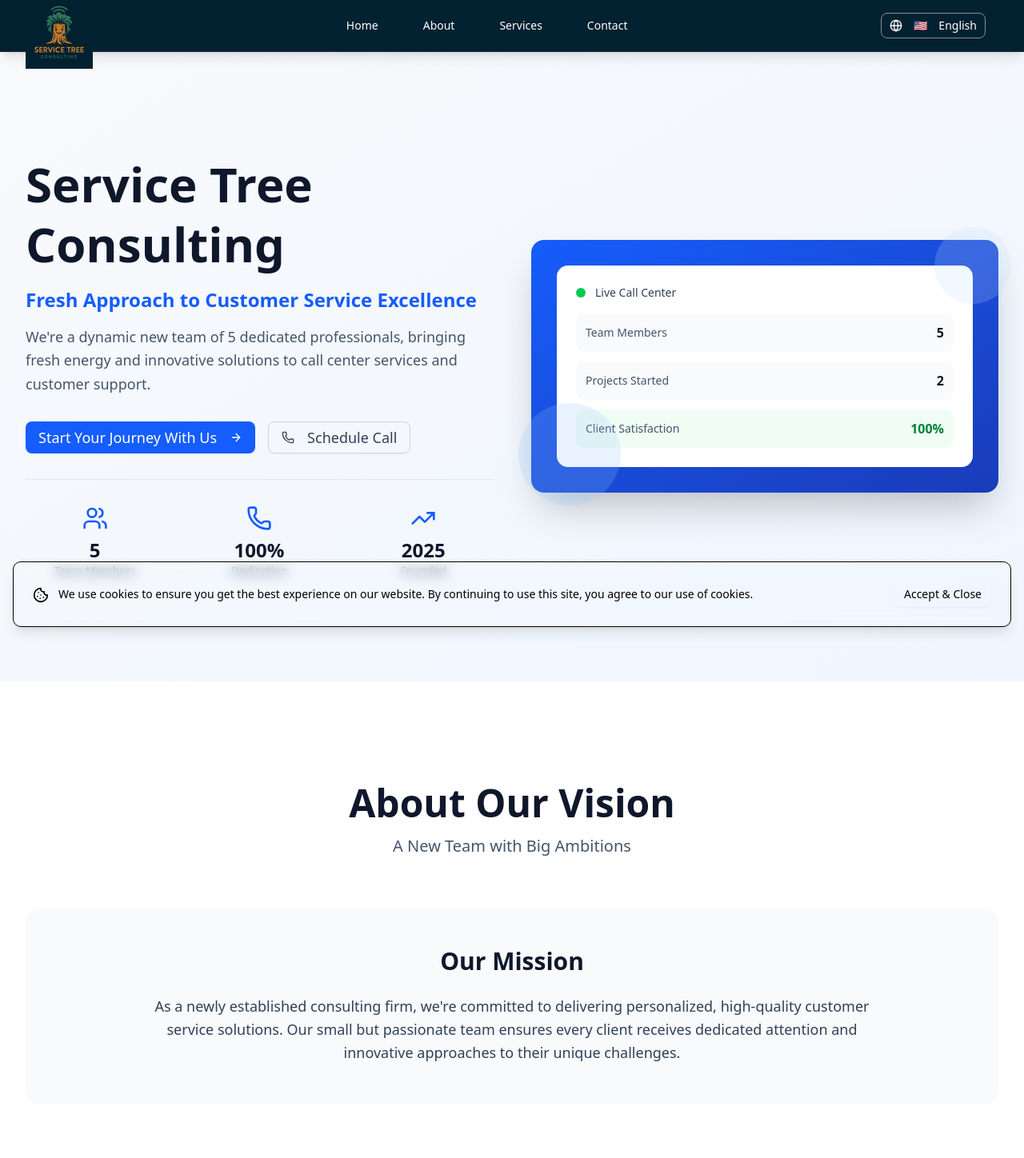
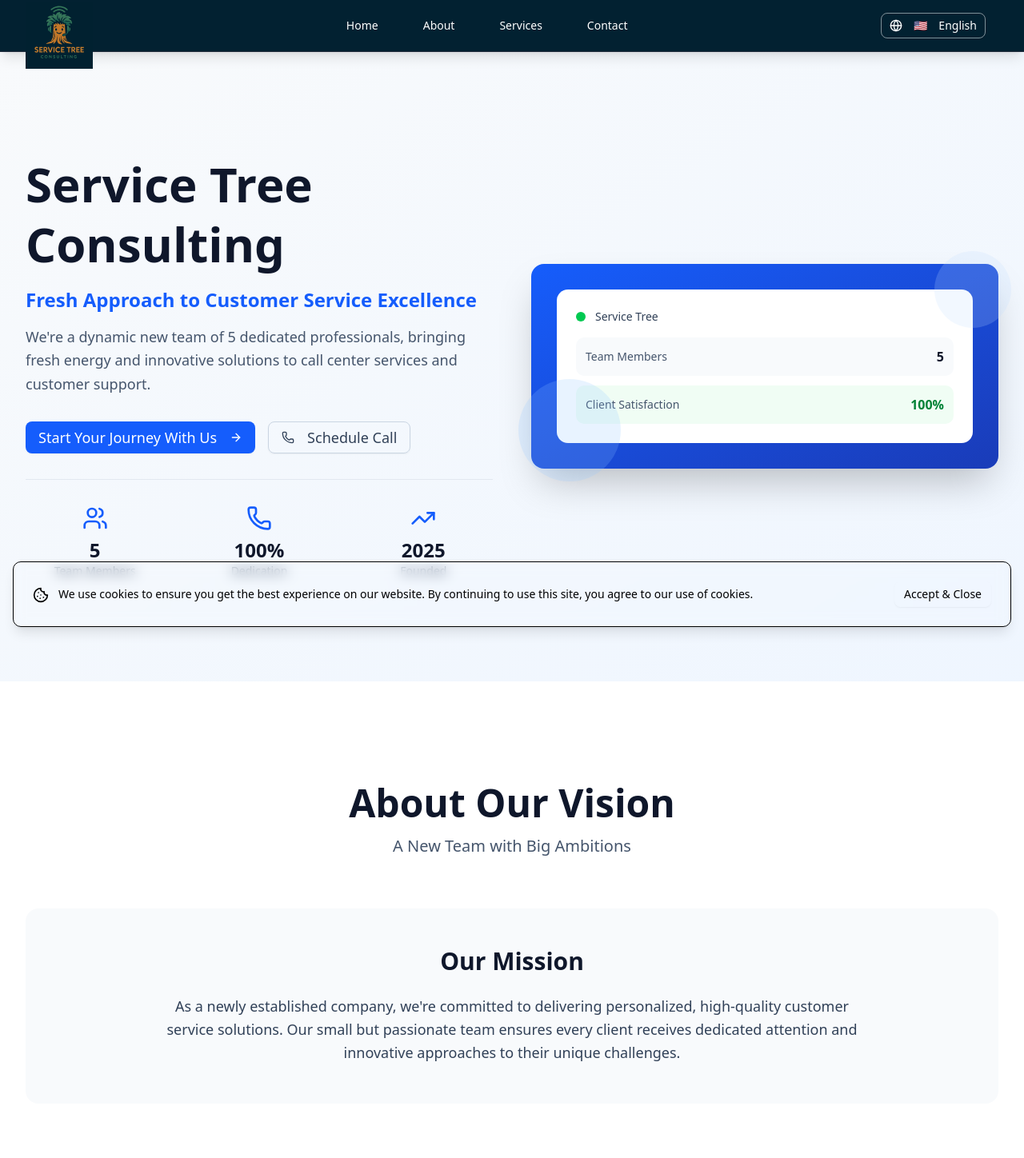
Before and after one commit to Nissmoline/servicetree, a Next.js app: page / in a window 1280 px wide. Shown: the top 1448 px of the page at 80% size. Built offline with nearby package versions, Linux system fonts and the light colour scheme.

Commit message:
Texes fixed, position comment

```diff
--- a/src/components/hero-section.jsx
+++ b/src/components/hero-section.jsx
@@ -98,17 +98,17 @@ export default function HeroSection() {
               <div className="bg-white rounded-xl p-6 space-y-4">
                 <div className="flex items-center space-x-3">
                   <div className="w-3 h-3 bg-green-500 rounded-full"></div>
-                  <span className="text-sm font-medium text-slate-700">Live Call Center</span>
+                  <span className="text-sm font-medium text-slate-700">Service Tree</span>
                 </div>
                 <div className="space-y-3">
                   <div className="flex justify-between items-center p-3 bg-slate-50 rounded-lg">
                     <span className="text-sm text-slate-600">Team Members</span>
                     <span className="font-semibold text-slate-900">5</span>
                   </div>
-                  <div className="flex justify-between items-center p-3 bg-slate-50 rounded-lg">
+                  {/* <div className="flex justify-between items-center p-3 bg-slate-50 rounded-lg">
                     <span className="text-sm text-slate-600">Projects Started</span>
                     <span className="font-semibold text-slate-900">2</span>
-                  </div>
+                  </div> */}
                   <div className="flex justify-between items-center p-3 bg-green-50 rounded-lg">
                     <span className="text-sm text-slate-600">Client Satisfaction</span>
                     <span className="font-semibold text-green-700">100%</span>
--- a/src/components/language-provider.jsx
+++ b/src/components/language-provider.jsx
@@ -23,7 +23,7 @@ const translations = {
     "about.subtitle": "A New Team with Big Ambitions",
     "about.mission.title": "Our Mission",
     "about.mission.text":
-      "As a newly established consulting firm, we're committed to delivering personalized, high-quality customer service solutions. Our small but passionate team ensures every client receives dedicated attention and innovative approaches to their unique challenges.",
+      "As a newly established company, we're committed to delivering personalized, high-quality customer service solutions. Our small but passionate team ensures every client receives dedicated attention and innovative approaches to their unique challenges.",
     "about.services.title": "Our Core Services",
     "about.services.inbound": "Inbound Support",
     "about.services.inbound.desc": "Personalized customer support with a human touch",
@@ -62,7 +62,7 @@ const translations = {
 
     // Footer
     "footer.rights": "© 2025 Service Tree Consulting. Built with passion by our team of 5.",
-    "footer.companyDescription": "A fresh new consulting firm specializing in customer service excellence. Our team of 5 dedicated professionals is ready to help your business grow with personalized attention and innovative solutions.",
+    "footer.companyDescription": "A fresh new Company specializing in customer service excellence. Our team of 5 dedicated professionals is ready to help your business grow with personalized attention and innovative solutions.",
 
     // Cookie Consent
     "cookie.message": "We use cookies to ensure you get the best experience on our website. By continuing to use this site, you agree to our use of cookies.",
@@ -103,7 +103,7 @@ const translations = {
     "hero.title": "Service Tree Consulting",
     "hero.tagline": "Frischer Ansatz für Kundenservice-Exzellenz",
     "hero.description":
-      "Wir sind ein dynamisches neues Team von 5 engagierten Fachkräften, die frische Energie und innovative Lösungen für Call-Center-Services und Kundensupport bringen.",
+      "Wir sind ein dynamisches neues Team von 5 engagierten Fachkräften, die frische Energie und innovative Lösungen für Vertrieb, Call-Center-Services und Kundensupport bringen.",
     "hero.cta": "Starten Sie Ihre Reise mit uns",
 
     // About Section
@@ -111,7 +111,7 @@ const translations = {
     "about.subtitle": "Ein neues Team mit großen Ambitionen",
     "about.mission.title": "Unsere Mission",
     "about.mission.text":
-      "Als neu gegründetes Beratungsunternehmen sind wir verpflichtet, personalisierte, hochwertige Kundenservice-Lösungen zu liefern. Unser kleines aber leidenschaftliches Team sorgt dafür, dass jeder Kunde dedizierte Aufmerksamkeit und innovative Ansätze für seine einzigartigen Herausforderungen erhält.",
+      "Als neu gegründetes Unternehmen sind wir verpflichtet, personalisierte, hochwertige Kundenservice-Lösungen zu liefern. Unser kleines aber leidenschaftliches Team sorgt dafür, dass jeder Kunde dedizierte Aufmerksamkeit und innovative Ansätze für seine einzigartigen Herausforderungen erhält.",
     "about.services.title": "Unsere Kerndienstleistungen",
     "about.services.inbound": "Eingehender Support",
     "about.services.inbound.desc": "Personalisierter Kundensupport mit menschlicher Note",
@@ -149,7 +149,7 @@ const translations = {
 
     // Footer
     "footer.rights": "© 2025 Service Tree Consulting. Mit Leidenschaft von unserem 5-köpfigen Team erstellt.",
-    "footer.companyDescription": "Eine frische neue Beratungsfirma, spezialisiert auf exzellenten Kundenservice. Unser Team von 5 engagierten Fachleuten ist bereit, Ihrem Unternehmen mit persönlicher Betreuung und innovativen Lösungen zum Wachstum zu verhelfen.",
+    "footer.companyDescription": "Eine frisches neues Unternehmen, spezialisiert auf exzellenten Kundenservice. Unser Team von 5 engagierten Fachleuten ist bereit, Ihrem Unternehmen mit persönlicher Betreuung und innovativen Lösungen zum Wachstum zu verhelfen.",
 
     // Cookie Consent
     "cookie.message": "Wir verwenden Cookies, um sicherzustellen, dass Sie die beste Erfahrung auf unserer Website erhalten. Durch die weitere Nutzung dieser Website stimmen Sie unserer Verwendung von Cookies zu.",
@@ -197,7 +197,7 @@ const translations = {
     "about.subtitle": "Μια Νέα Ομάδα με Μεγάλες Φιλοδοξίες",
     "about.mission.title": "Η Αποστολή μας",
     "about.mission.text":
-      "Ως νεοσύστατη εταιρεία συμβούλων, είμαστε αφοσιωμένοι στην παροχή εξατομικευμένων, υψηλής ποιότητας λύσεων εξυπηρέτησης πελατών. Η μικρή αλλά παθιασμένη ομάδα μας διασφαλίζει ότι κάθε πελάτης λαμβάνει αφοσιωμένη προσοχή και καινοτόμες προσεγγίσεις για τις μοναδικές του προκλήσεις.",
+      "Ως νεοσύστατη εταιρεία, είμαστε αφοσιωμένοι στην παροχή εξατομικευμένων, υψηλής ποιότητας λύσεων εξυπηρέτησης πελατών. Η μικρή αλλά παθιασμένη ομάδα μας διασφαλίζει ότι κάθε πελάτης λαμβάνει αφοσιωμένη προσοχή και καινοτόμες προσεγγίσεις για τις μοναδικές του προκλήσεις.",
     "about.services.title": "Οι Βασικές μας Υπηρεσίες",
     "about.services.inbound": "Εισερχόμενη Υποστήριξη",
     "about.services.inbound.desc": "Εξατομικευμένη υποστήριξη πελατών με ανθρώπινη προσέγγιση",
@@ -235,7 +235,7 @@ const translations = {
 
     // Footer
     "footer.rights": "© 2025 Service Tree Consulting. Δημιουργήθηκε με πάθος από την ομάδα των 5 ατόμων μας.",
-    "footer.companyDescription": "Μια νέα εταιρεία συμβούλων που ειδικεύεται στην αριστεία εξυπηρέτησης πελατών. Η ομάδα μας από 5 αφοσιωμένους επαγγελματίες είναι έτοιμη να βοηθήσει την επιχείρησή σας να αναπτυχθεί με εξατομικευμένη προσοχή και καινοτόμες λύσεις.",
+    "footer.companyDescription": "Μια νέα εταιρεία που ειδικεύεται στην αριστεία εξυπηρέτησης πελατών. Η ομάδα μας από 5 αφοσιωμένους επαγγελματίες είναι έτοιμη να βοηθήσει την επιχείρησή σας να αναπτυχθεί με εξατομικευμένη προσοχή και καινοτόμες λύσεις.",
 
     // Cookie Consent
     "cookie.message": "Χρησιμοποιούμε cookies για να διασφαλίσουμε ότι θα έχετε την καλύτερη εμπειρία στον ιστότοπό μας. Συνεχίζοντας να χρησιμοποιείτε αυτόν τον ιστότοπο, συμφωνείτε με τη χρήση των cookies.",
```
